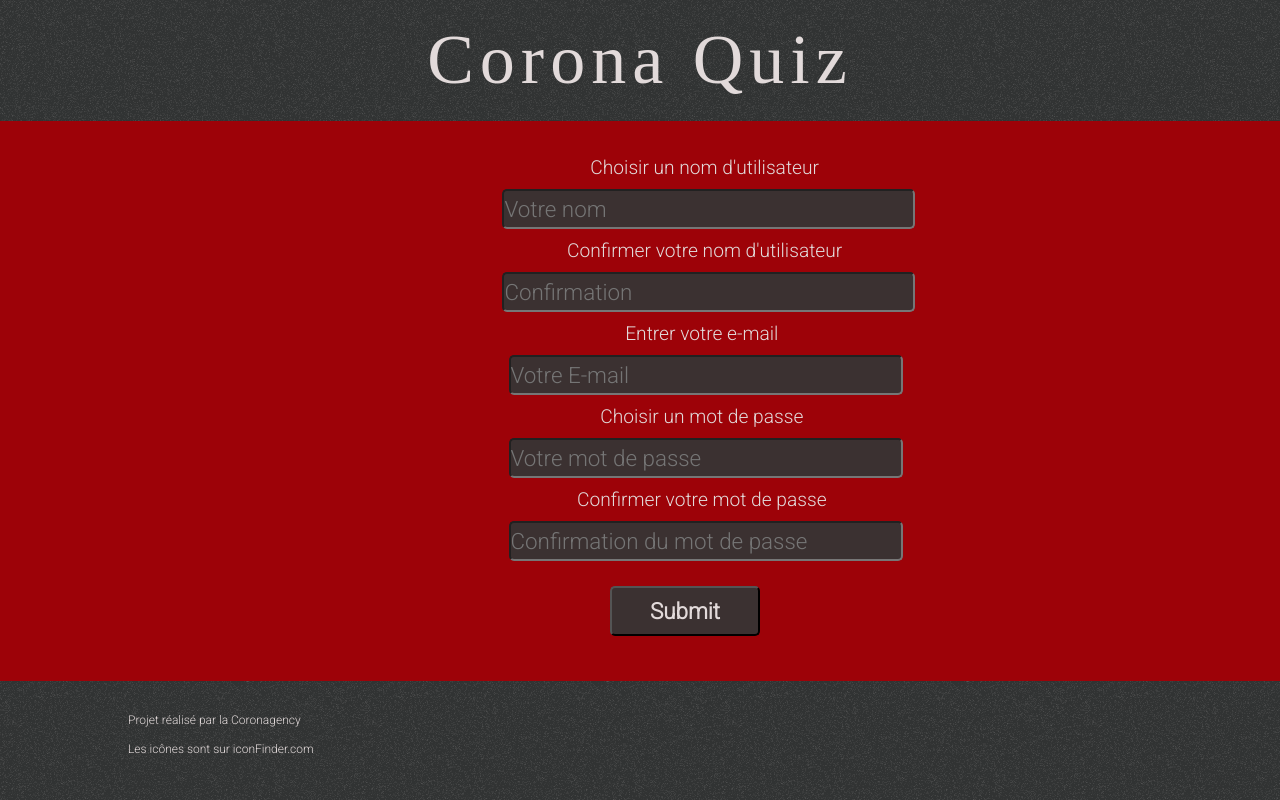
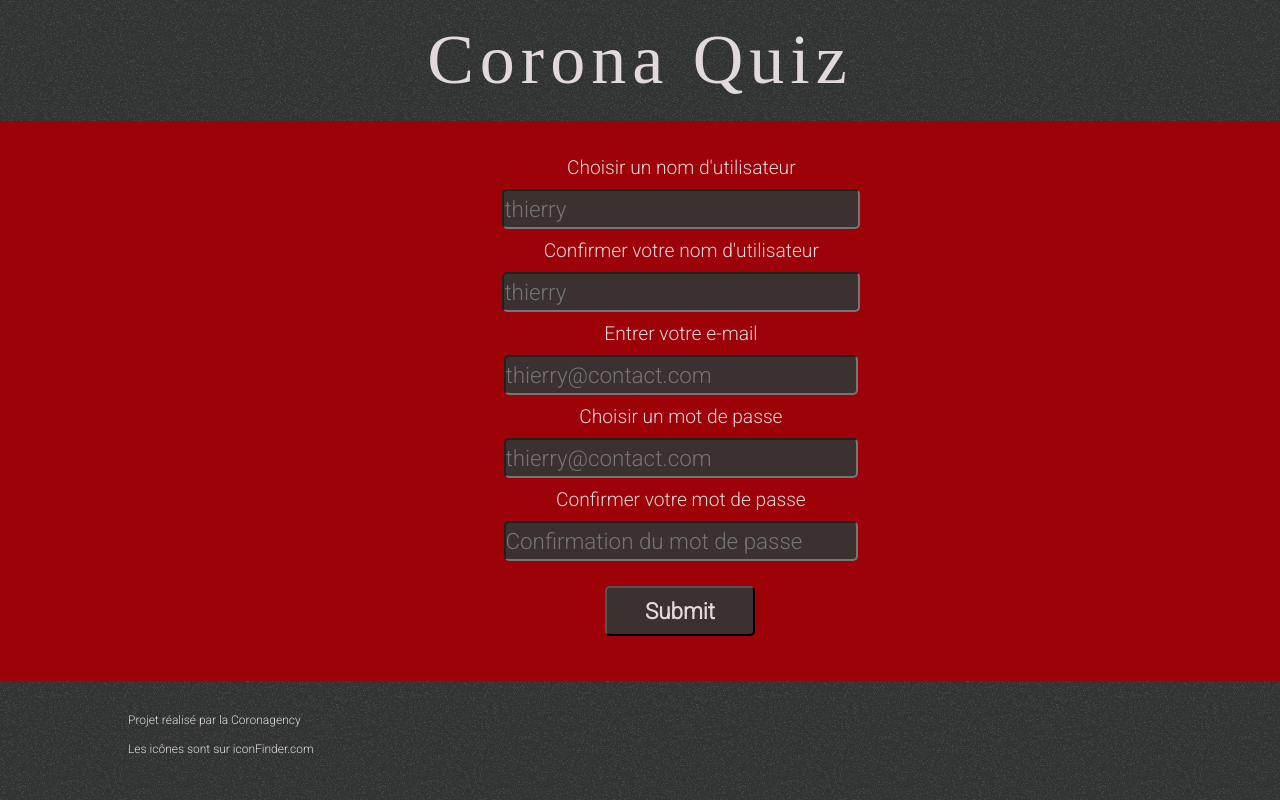
Before and after one commit to WildCodeSchool/21-06-remotefr-p2-coronagency, a React (Create React App) app: page /quizz/signup in a window 1280 px wide. Built offline with nearby package versions, Linux system fonts and the light colour scheme.

Commit message:
css form

```diff
--- a/src/pages/quiz/Signup/Signup.css
+++ b/src/pages/quiz/Signup/Signup.css
@@ -11,18 +11,32 @@
   width: 100%;
   justify-content: center;
   align-items: center;
+  /* margin-right: 50px; */
+  /* border: 2px solid pink; */
+  /* position: relative;
+  right: 13%; */
 }
+
+/* .form-username {
+  border: 2px solid green;
+  width: 50%;
+  justify-content: center;
+  align-items: center;
+} */
+
 label {
   color: var(--white-color);
   font-size: 1.2rem;
-  width: 147%;
+  width: 130%;
   display: block;
   text-align: center;
+  /* border: 2px solid yellow; */
 }
 
 input {
   height: 5vh;
-  width: 150%;
+  width: 130%;
+  /* width: 150%; */
   display: flex;
   margin-top: 1vh;
   background-color: var(--black-color);
@@ -32,6 +46,7 @@ input {
   padding: 10px 0;
   margin: 10px 0;
   border-radius: 5px;
+  margin-right: 10px;
 }
 
 
@@ -52,4 +67,14 @@ input {
 
 .signUpLoginBoxQuiz {
   background-color: var(--red-color);
+  display: flex;
+  justify-content: center;
+  align-items: center;
+  /* border: 3px solid yellow; */
 }
+
+@media screen and (max-width: 767px) {
+    .form {
+      margin-right: 40px;
+    }
+}
--- a/src/pages/quiz/Signup/Signup.jsx
+++ b/src/pages/quiz/Signup/Signup.jsx
@@ -51,20 +51,20 @@ const Signup = () => {
   //   };
   return (
     <div className="signUpLoginBoxQuiz">
-      <div className="slContainer">
+      {/* <div className="slContainer"> */}
         <form className="form" onSubmit={handleSubmit(createUser)}>
           <div className="form-username">
             <label name="name">Choisir un nom d'utilisateur</label>
             <input className="input"
               {...register('name', { required: true })}
-              placeholder="Votre nom"
+              placeholder="thierry"
               name="name"
               onChange={handleChange}
             />
             <label className="label" name="username">Confirmer votre nom d'utilisateur</label>
             <input
               {...register('name', { required: true })}
-              placeholder="Confirmation"
+              placeholder="thierry"
               name="name"
               onChange={handleChange}
             />
@@ -73,7 +73,7 @@ const Signup = () => {
             <label name="email">Entrer votre e-mail</label>
             <input
               {...register('email', { required: false })}
-              placeholder="Votre E-mail"
+              placeholder="thierry@contact.com"
               name="email"
               onChange={handleChange}
             />
@@ -82,7 +82,7 @@ const Signup = () => {
             <label name="password">Choisir un mot de passe</label>
             <input
               {...register('password', { required: true })}
-              placeholder="Votre mot de passe"
+              placeholder="thierry@contact.com"
               name="password"
               onChange={handleChange}
             />
@@ -97,7 +97,7 @@ const Signup = () => {
           <input type="submit" className="submit" />
         </form>
       </div>
-    </div>
+    // </div>
   );
 };
 
```
